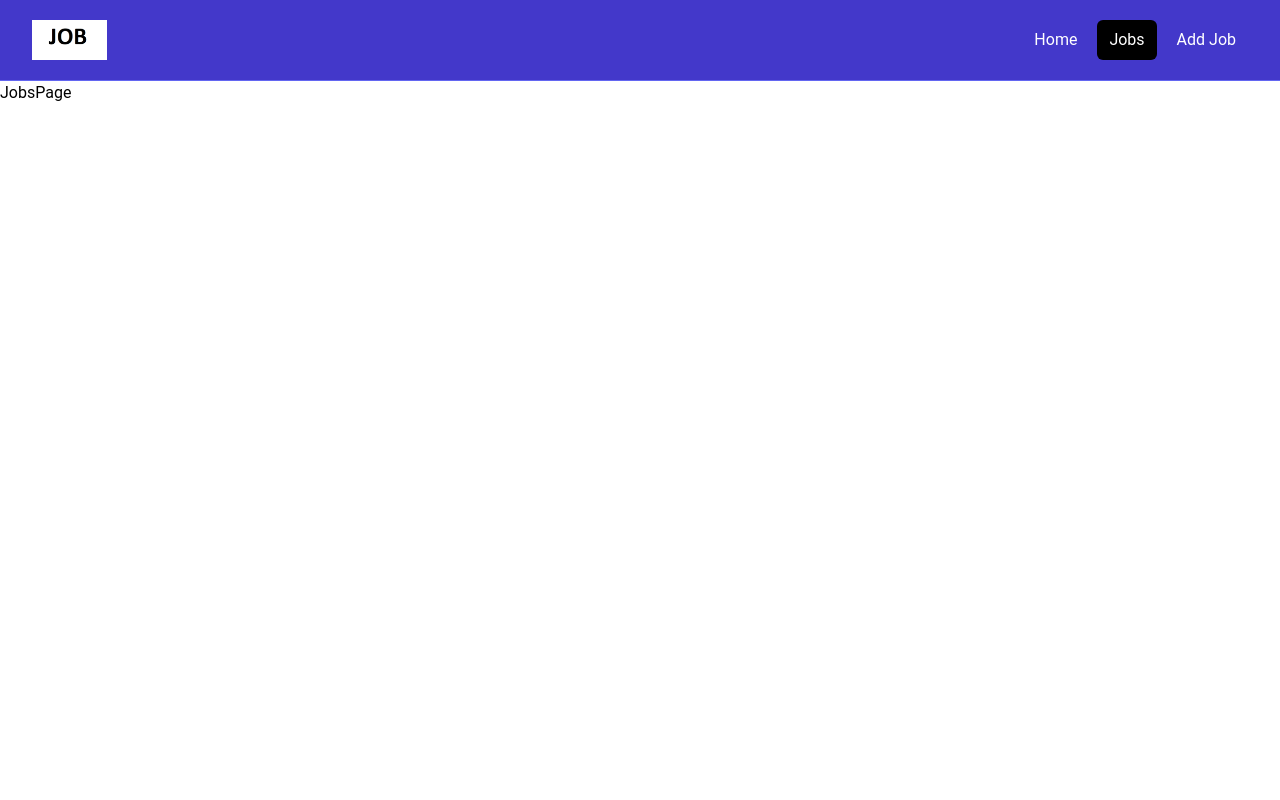
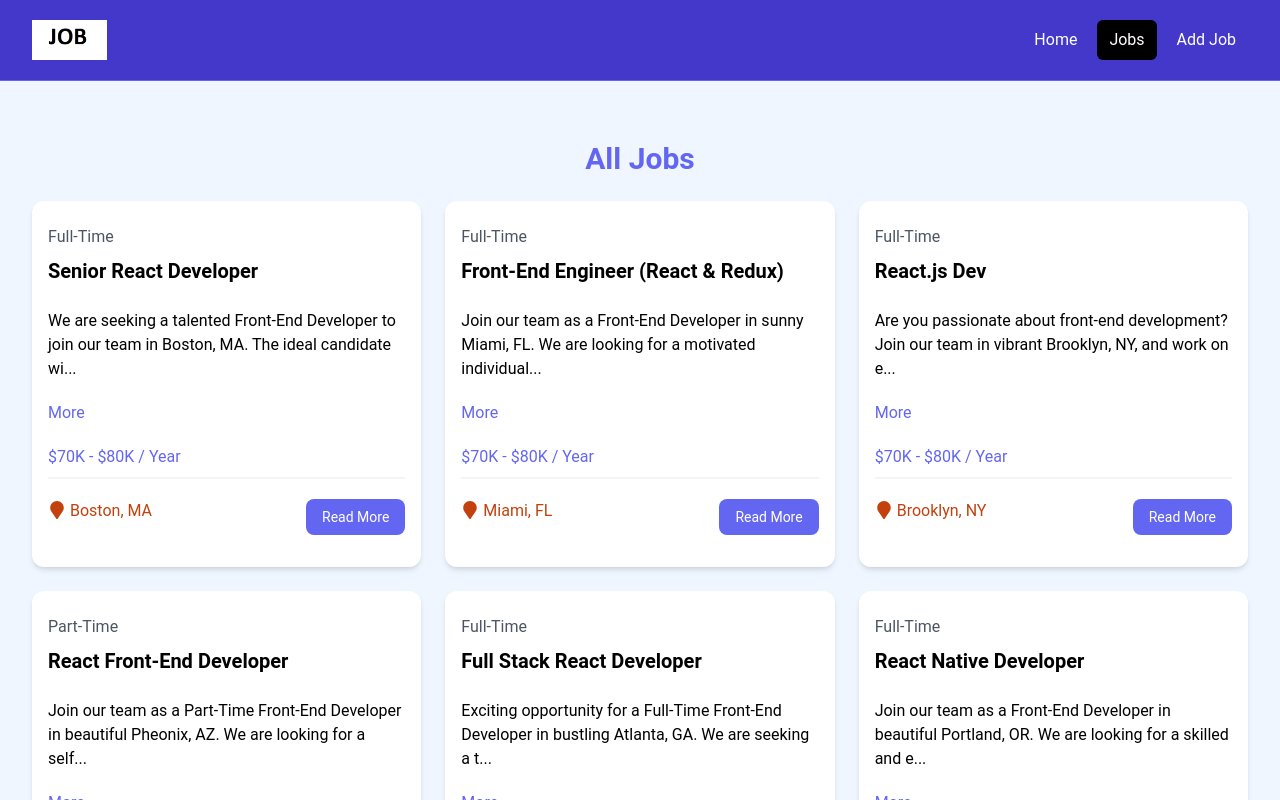
Before and after one commit to Mukuakuiza/job-search-app, a React (Vite) app: page /jobs in a window 1280 px wide. Shown: the top 800 px of the page. Built offline with nearby package versions, Linux system fonts and the light colour scheme.

Commit message:
showing all jobs at jobpage

```diff
--- a/src/components/JobList.jsx
+++ b/src/components/JobList.jsx
@@ -1,18 +1,18 @@
 import jobs from '../Jobs.json'
 import Job from './Job.jsx'
-const JobList = () => {
+const JobList = ({isHome = false}) => {
 
   //to show only 3 jobs
-    const recentJobs = jobs.slice(0, 3);
+    const jobListings = isHome ? jobs.slice(0, 3) : jobs;
 
   return (
     <section className="bg-blue-50 px-4 py-10">
         <div className="container-xl lg:container m-auto">
             <h2 className="text-3xl font-bold text-indigo-500 mb-6 text-center">
-                 New Jobs
+                {isHome ? 'New Jobs': 'All Jobs'}
             </h2>
             <div className="grid grid-cols-1 md:grid-cols-3 gap-6">
-                {recentJobs.map((job)=> (
+                {jobListings.map((job)=> (
                     <Job key={job.id} job={job}/>
                 ))}
             </div>
--- a/src/pages/Home.jsx
+++ b/src/pages/Home.jsx
@@ -7,7 +7,7 @@
     <>
         <Contextual/>
         <Cards/>
-        <JobList/>
+        <JobList isHome={true}/>
         <ViewAllJobs/>
     </>
   )
--- a/src/pages/JobsPage.jsx
+++ b/src/pages/JobsPage.jsx
@@ -1,7 +1,10 @@
-
+import JobList from "../components/JobList"
 const JobsPage = () => {
   return (
-    <div>JobsPage</div>
+    <section className="bg-blue-50 px-4 py-5">
+      <JobList/>
+    </section>
+
   )
 }
 
```
